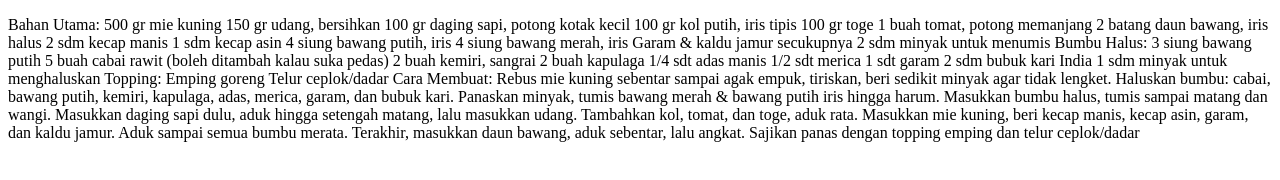
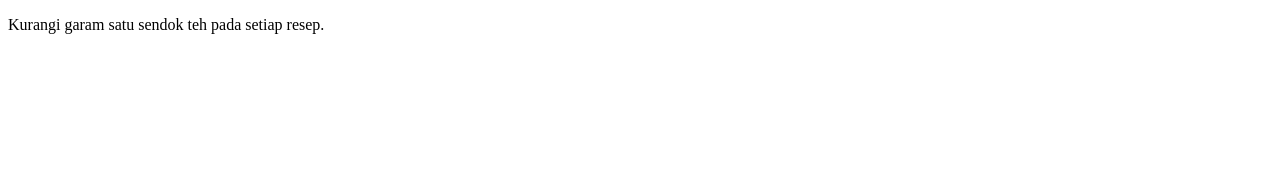
Before and after one commit to shairafathiya/Buku_Resep_Aceh, a plain HTML site: page index.html in a window 1280 px wide. Drawn offline with Linux system fonts and the light colour scheme.

Commit message:
feat : Menambah perintah kurang garam

```diff
--- a/index.html
+++ b/index.html
@@ -3,82 +3,9 @@
 <head>
     <meta charset="UTF-8">
     <meta name="viewport" content="width=device-width, initial-scale=1.0">
-    <title>Buku Resep Aceh</title>
-
+    <title>Kurang garam</title>
 </head>
 <body>
-    <p>Bahan Utama:
-
-        500 gr mie kuning
-
-        150 gr udang, bersihkan
-
-        100 gr daging sapi, potong kotak kecil
-
-        100 gr kol putih, iris tipis
-
-        100 gr toge
-
-        1 buah tomat, potong memanjang
-
-        2 batang daun bawang, iris halus
-
-        2 sdm kecap manis
-
-        1 sdm kecap asin
-
-        4 siung bawang putih, iris
-
-        4 siung bawang merah, iris
-
-        Garam & kaldu jamur secukupnya
-
-        2 sdm minyak untuk menumis
-
-        Bumbu Halus:
-
-        3 siung bawang putih
-
-        5 buah cabai rawit (boleh ditambah kalau suka pedas)
-
-        2 buah kemiri, sangrai
-
-        2 buah kapulaga
-
-        1/4 sdt adas manis
-
-        1/2 sdt merica
-
-        1 sdt garam
-
-        2 sdm bubuk kari India
-
-        1 sdm minyak untuk menghaluskan
-
-        Topping:
-
-        Emping goreng
-
-        Telur ceplok/dadar
-
-        Cara Membuat:
-
-        Rebus mie kuning sebentar sampai agak empuk, tiriskan, beri sedikit minyak agar tidak lengket.
-
-        Haluskan bumbu: cabai, bawang putih, kemiri, kapulaga, adas, merica, garam, dan bubuk kari.
-
-        Panaskan minyak, tumis bawang merah & bawang putih iris hingga harum.
-
-        Masukkan bumbu halus, tumis sampai matang dan wangi.
-
-        Masukkan daging sapi dulu, aduk hingga setengah matang, lalu masukkan udang.
-
-        Tambahkan kol, tomat, dan toge, aduk rata.
-
-        Masukkan mie kuning, beri kecap manis, kecap asin, garam, dan kaldu jamur. Aduk sampai semua bumbu merata.
-
-        Terakhir, masukkan daun bawang, aduk sebentar, lalu angkat.
-
-        Sajikan panas dengan topping emping dan telur ceplok/dadar</p>
+    <p>Kurangi garam satu sendok teh pada setiap resep.</p>
 </body>
 </html>
```
